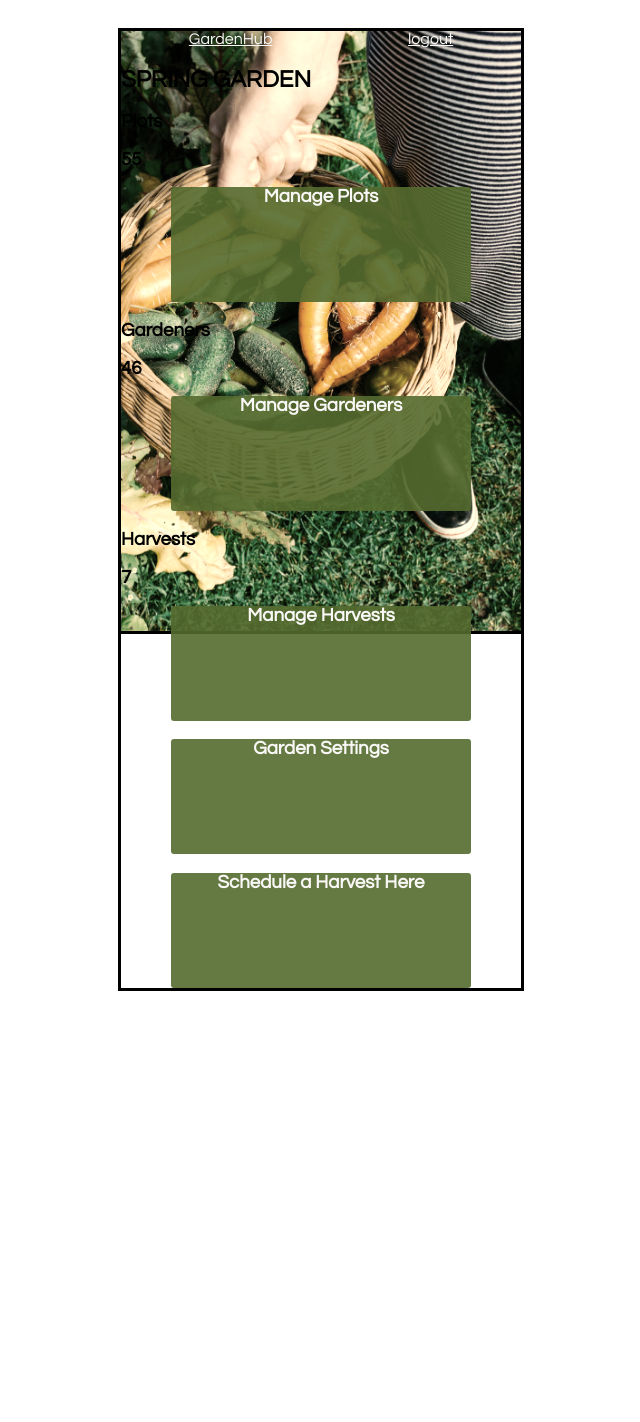
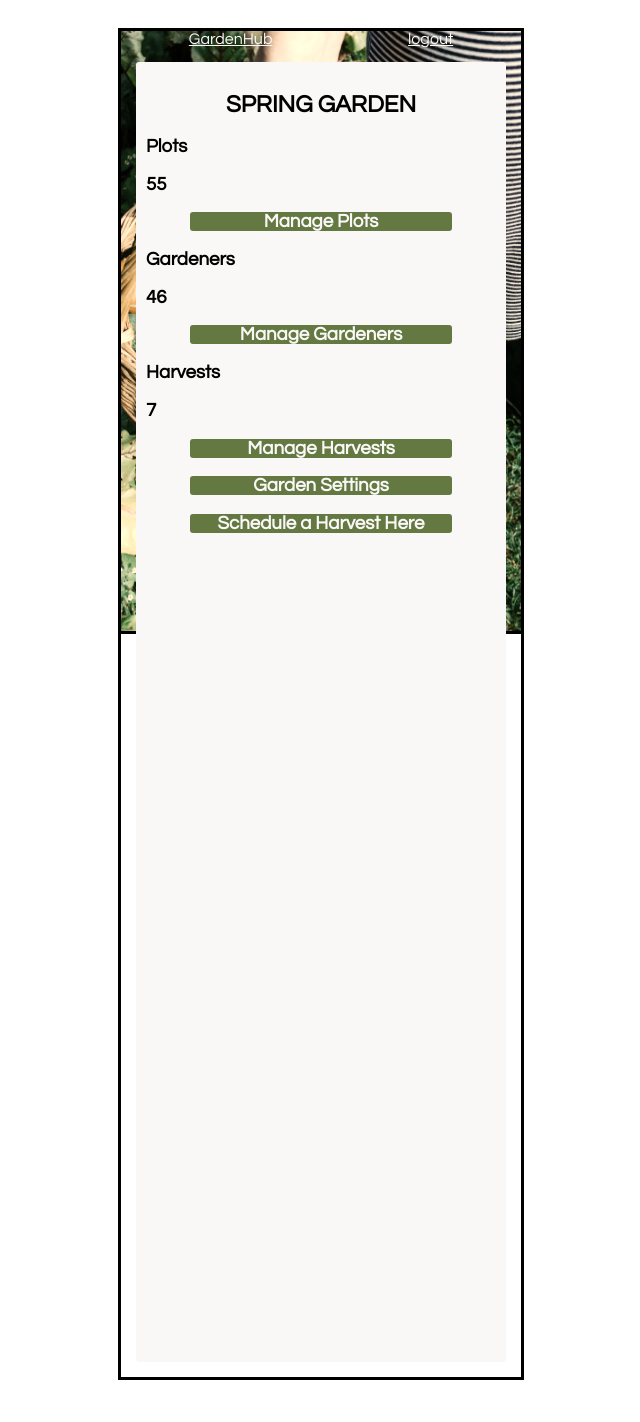
Before and after one commit to HarvestHub/GardenHub, a Django app: page /manage/gardens/1/gardeners/edit in a window 1280 px wide. Shown: the whole page, without its empty margins (319-959 px from the left). Run offline with Django 3.2, Linux system fonts and the light colour scheme; some web fonts are replaced.

Commit message:
css for gm edit pages

```diff
--- a/gardenhub/templates/gardenhub/manage_gardens_templates/manage_garden.html
+++ b/gardenhub/templates/gardenhub/manage_gardens_templates/manage_garden.html
@@ -2,15 +2,16 @@
 
 {% block content %}
 
-<div class="Title">
-  <h2>Spring Garden</h2>
-</div>
+<div class="gm_manage_garden">
 
-<div class="gm_manage_garden">
+  <div class="title">
+    <h2>Spring Garden</h2>
+  </div>
+
   <div class="gm_manage_option">
     <h3 class="manage_info">Plots</h3>
     <h3 class-"manage_info">55</h3>
-    <a href="" class="button" class="gm_manage_info">
+    <a href="" class="button gm_manage_info">
       <h3>Manage Plots</h3>
     </a>
   </div>
@@ -18,7 +19,7 @@
   <div class="gm_manage_option">
     <h3 class="manage_info">Gardeners</h3>
     <h3 class-"manage_info">46</h3>
-    <a href="" class="button" class="gm_manage_info">
+    <a href="" class="button gm_manage_info">
       <h3>Manage Gardeners</h3>
     </a>
   </div>
@@ -26,16 +27,16 @@
   <div class="gm_manage_option">
     <h3 class="manage_info">Harvests</h3>
     <h3 class-"manage_info">7</h3>
-    <a href="" class="button" class="gm_manage_info">
+    <a href="" class="button gm_manage_info">
       <h3>Manage Harvests</h3>
     </a>
   </div>
 
-  <a href="" class="button" class="gm_garden_settings">
+  <a href="" class="button gm_manage_info">
     <h3>Garden Settings</h3>
   </a>
 
-  <a href="" class="button" class="gm_schedule_harvest">
+  <a href="" class="button gm_manage_info">
     <h3>Schedule a Harvest Here</h3>
   </a>
 
--- a/static/style.css
+++ b/static/style.css
@@ -184,3 +184,15 @@ h2 {
   text-transform: uppercase;
   font-family: 'Chelsea Market', cursive;
 }
+
+.gm_manage_garden {
+  margin: 15px;
+  padding: 10px;
+  min-height: 100vw;
+  border-radius: 3px;
+  background-color: #F9F8F6;
+}
+
+.gm_manage_info {
+  height: auto;
+}
```
